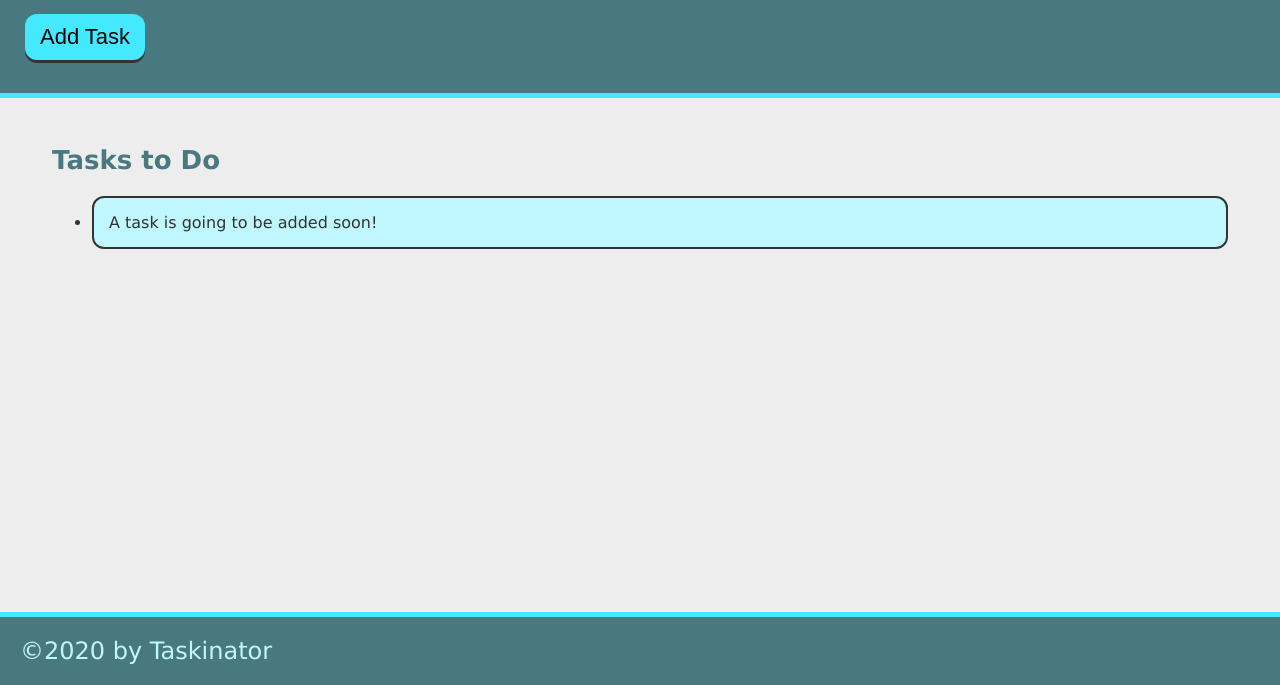
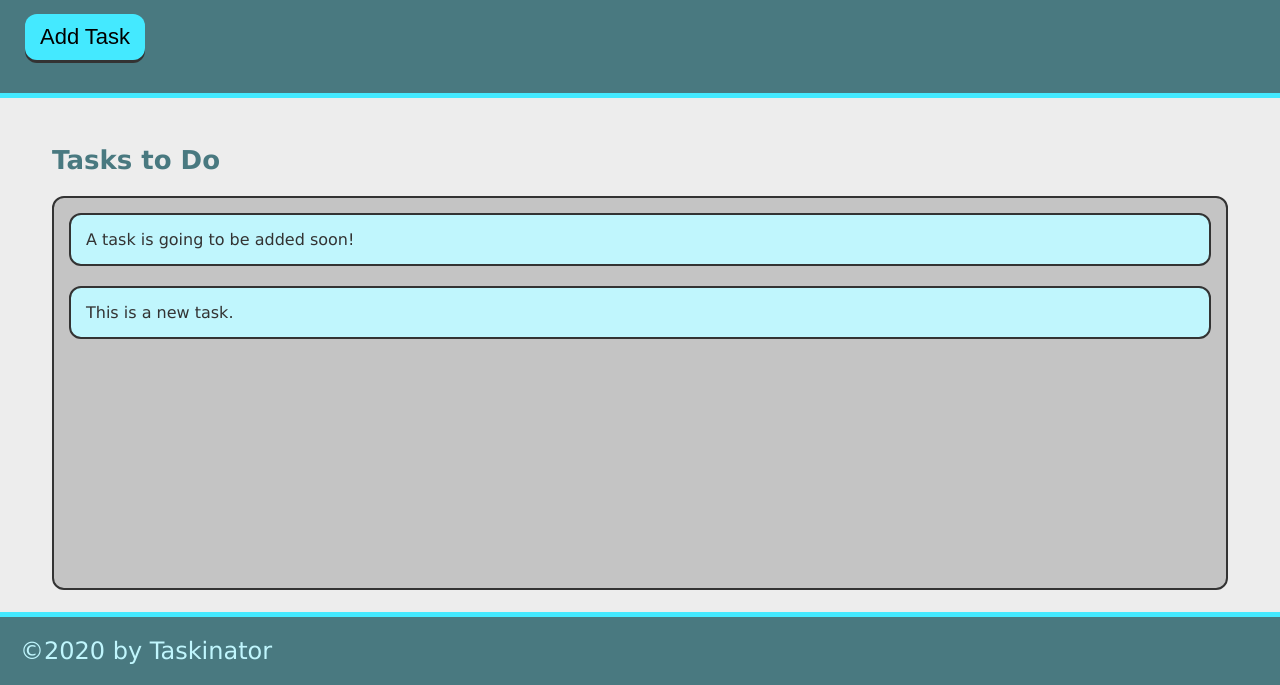
Before and after one commit to MKAtkinson/taskinator, a plain HTML site: page index.html in a window 1280 px wide. Both pictures are taken after a click on the button "Add Task". Shown: the part 115-800 px from the top of the page. Drawn offline with Linux system fonts and the light colour scheme.

Commit message:
add ability to add tasks

```diff
--- a/assets/js/script.js
+++ b/assets/js/script.js
@@ -0,0 +1,11 @@
+var buttonEl = document.querySelector("#save-task");
+var tasksToDoEl = document.querySelector("#tasks-to-do");
+
+var createTaskHandler = function() {
+    var listItemEl = document.createElement("li");
+    listItemEl.className = "task-item";
+    listItemEl.textContent = "This is a new task.";
+    tasksToDoEl.appendChild(listItemEl);
+  }
+
+buttonEl.addEventListener("click", createTaskHandler)
--- a/index.html
+++ b/index.html
@@ -13,13 +13,13 @@
 
         <p>Click the button below to add a new task!</p>
 
-        <button class="btn">Add Task</button>
+        <button class="btn" id="save-task">Add Task</button>
     </header>
 
     <main class="page-content">
         <section class="task-list-wrapper">
             <h2 class="list-title">Tasks to Do</h2>
-            <ul clas="task-list">
+            <ul class="task-list" id="tasks-to-do">
                 <li class="task-item">A task is going to be added soon!</li>
             </ul>
         </section>
```
